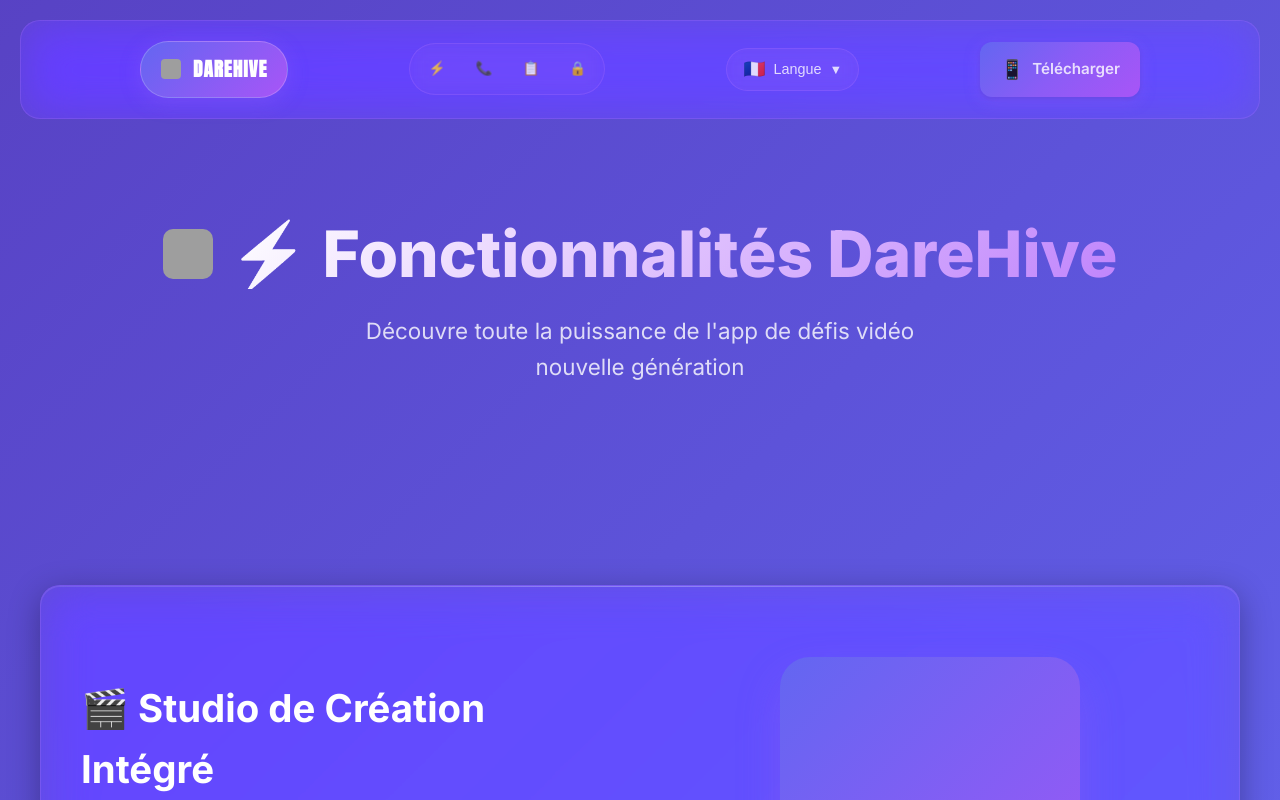
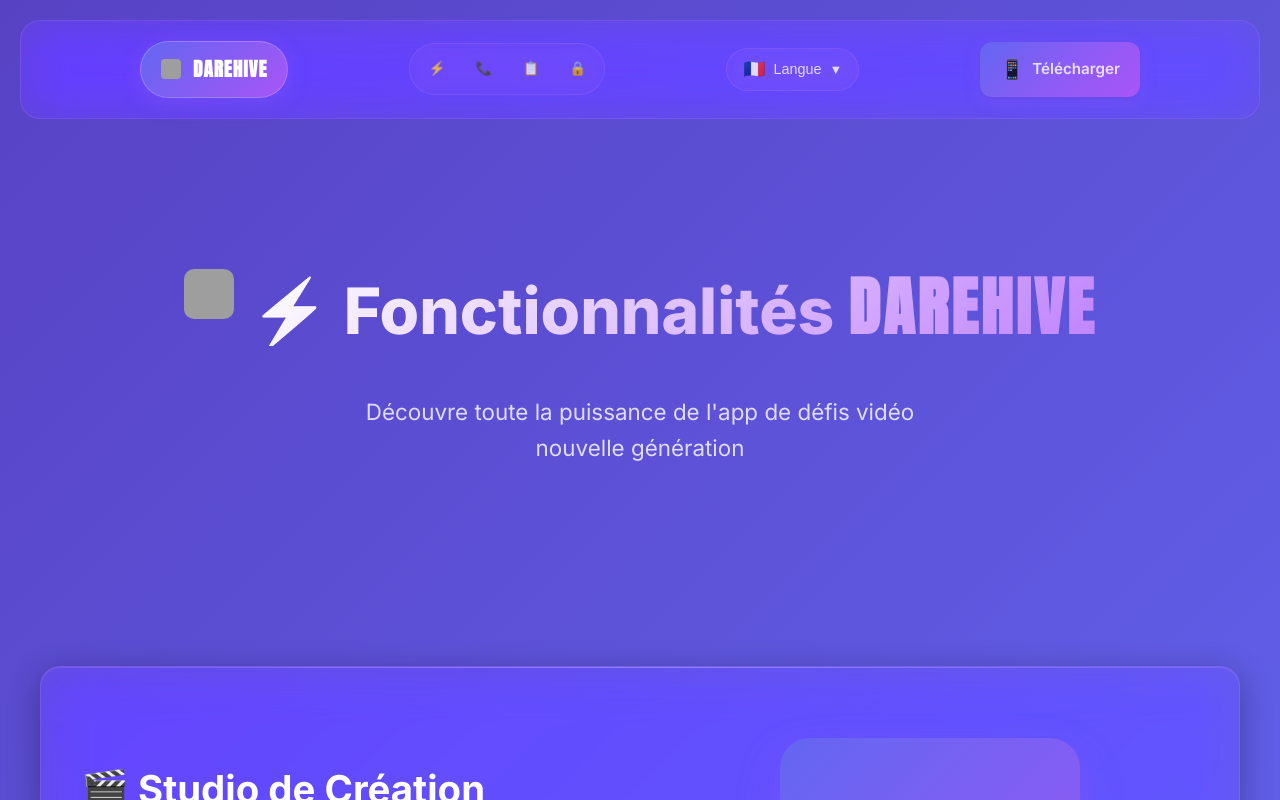
Before and after one commit to RaphPitz/darehive-site, a Next.js app: page /fonctionnalites in a window 1280 px wide. Shown: the top 800 px of the page. Built offline with nearby package versions, Linux system fonts and the light colour scheme; grey boxes are pictures that could not be loaded.

Commit message:
DAREHIVE en majuscule et police Anton partout (titres, CTA, pages, head)

```diff
--- a/src/app/cgu/head.tsx
+++ b/src/app/cgu/head.tsx
@@ -1,8 +1,8 @@
 export default function Head() {
   return (
     <>
-      <title>CGU – DareHive</title>
-      <meta name="description" content="Lis les Conditions Générales d’Utilisation de DareHive : respect, sécurité, conformité et engagement pour une expérience premium." />
+      <title>CGU – <span className='darehive-text'>DAREHIVE</span></title>
+      <meta name="description" content="Lis les Conditions Générales d'Utilisation de DAREHIVE : respect, sécurité, conformité et engagement pour une expérience premium." />
     </>
   );
 }
--- a/src/app/cgu/page.tsx
+++ b/src/app/cgu/page.tsx
@@ -17,7 +17,7 @@
       <section className="hero-section">
         <div style={{ maxWidth: '1200px', margin: '0 auto' }}>
           <h1 className="hero-title">
-            📋 Conditions Générales d&apos;Utilisation
+            📋 Conditions Générales d&apos;Utilisation <span className="darehive-text">DAREHIVE</span>
           </h1>
           <h2 className="hero-subtitle">
             Les règles du jeu pour une expérience DareHive au top !
@@ -67,7 +67,7 @@
                 color: 'var(--text-primary)',
                 marginTop: '40px'
               }}>
-                📱 Conditions d&apos;Utilisation DareHive
+                📱 Conditions d&apos;Utilisation <span className="darehive-text">DAREHIVE</span>
               </h2>
 
               <div style={{ color: 'var(--text-secondary)', fontSize: '1rem', lineHeight: '1.7' }}>
--- a/src/app/fonctionnalites/head.tsx
+++ b/src/app/fonctionnalites/head.tsx
@@ -1,8 +1,8 @@
   export default function Head() {
     return (
       <>
-        <title>Fonctionnalités – DareHive</title>
-        <meta name="description" content="Découvre toutes les fonctionnalités premium de DareHive, l’app de défis vidéo nouvelle génération." />
+        <title>Fonctionnalités – <span className='darehive-text'>DAREHIVE</span></title>
+        <meta name="description" content="Découvre toutes les fonctionnalités premium de DAREHIVE, l'app de défis vidéo nouvelle génération." />
       </>
     );
   }
--- a/src/app/fonctionnalites/page.tsx
+++ b/src/app/fonctionnalites/page.tsx
@@ -28,8 +28,8 @@
               height={50}
               style={{ borderRadius: '10px' }}
             />
-            <h1 className="hero-title" style={{ margin: 0 }}>
-              {t('features.title')}
+            <h1 className="hero-title">
+              ⚡ Fonctionnalités <span className="darehive-text">DAREHIVE</span>
             </h1>
           </div>
           <h2 className="hero-subtitle">
--- a/src/app/layout.tsx
+++ b/src/app/layout.tsx
@@ -4,7 +4,7 @@
 import { LanguageProvider } from '../contexts/LanguageContext';
 
 export const metadata: Metadata = {
-  title: "DareHive - Défis Vidéo Nouvelle Génération",
+  title: "<span className='darehive-text'>DAREHIVE</span> - Défis Vidéo Nouvelle Génération",
   description: "Rejoins la ruche, relève des défis fun, partage tes vidéos et grimpe dans le classement ! L'app de défis vidéo qui révolutionne le divertissement mobile.",
 };
 
--- a/src/app/page.tsx
+++ b/src/app/page.tsx
@@ -85,8 +85,8 @@
 
       {/* Section Carousel Screenshots */}
       <section style={{ padding: '60px 0' }}>
-        <h2 className="section-title">
-          {t('home.screenshotsTitle')}
+        <h2 className="section-title darehive-text">
+          {t('home.screenshotsTitle').toUpperCase()}
         </h2>
         <div style={{ position: 'relative', maxWidth: '1200px', margin: '0 auto' }}>
           {/* Bouton Précédent */}
@@ -417,7 +417,7 @@
           margin: '0 auto 50px',
           lineHeight: '1.6'
         }}>
-          Télécharge DareHive maintenant et commence ton aventure dans l&apos;univers le plus fun des défis vidéo !
+          Télécharge <span className="darehive-text">DareHive</span> maintenant et commence ton aventure dans l&apos;univers le plus fun des défis vidéo !
         </p>
 
         <div className="download-badges">
```
